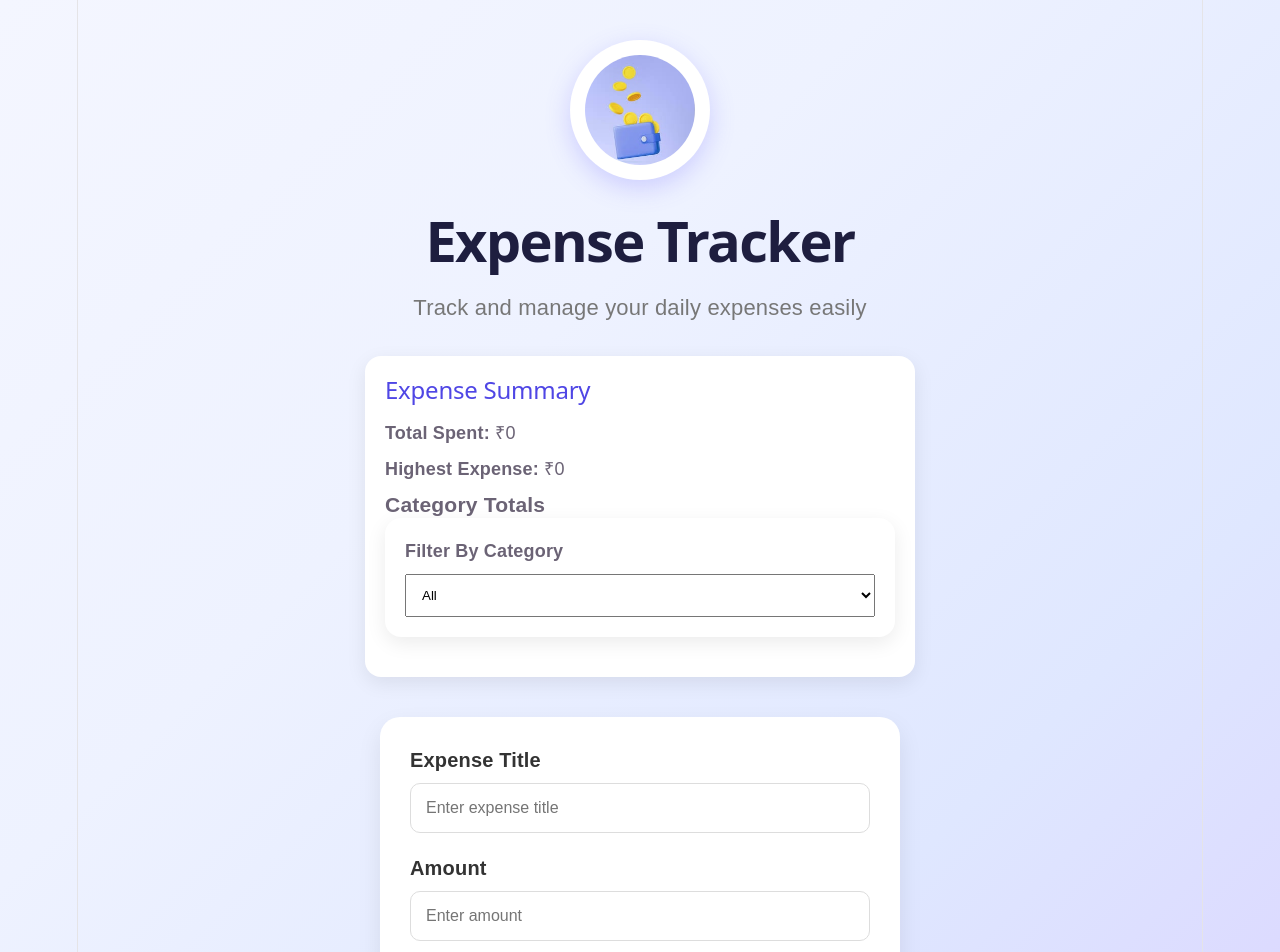
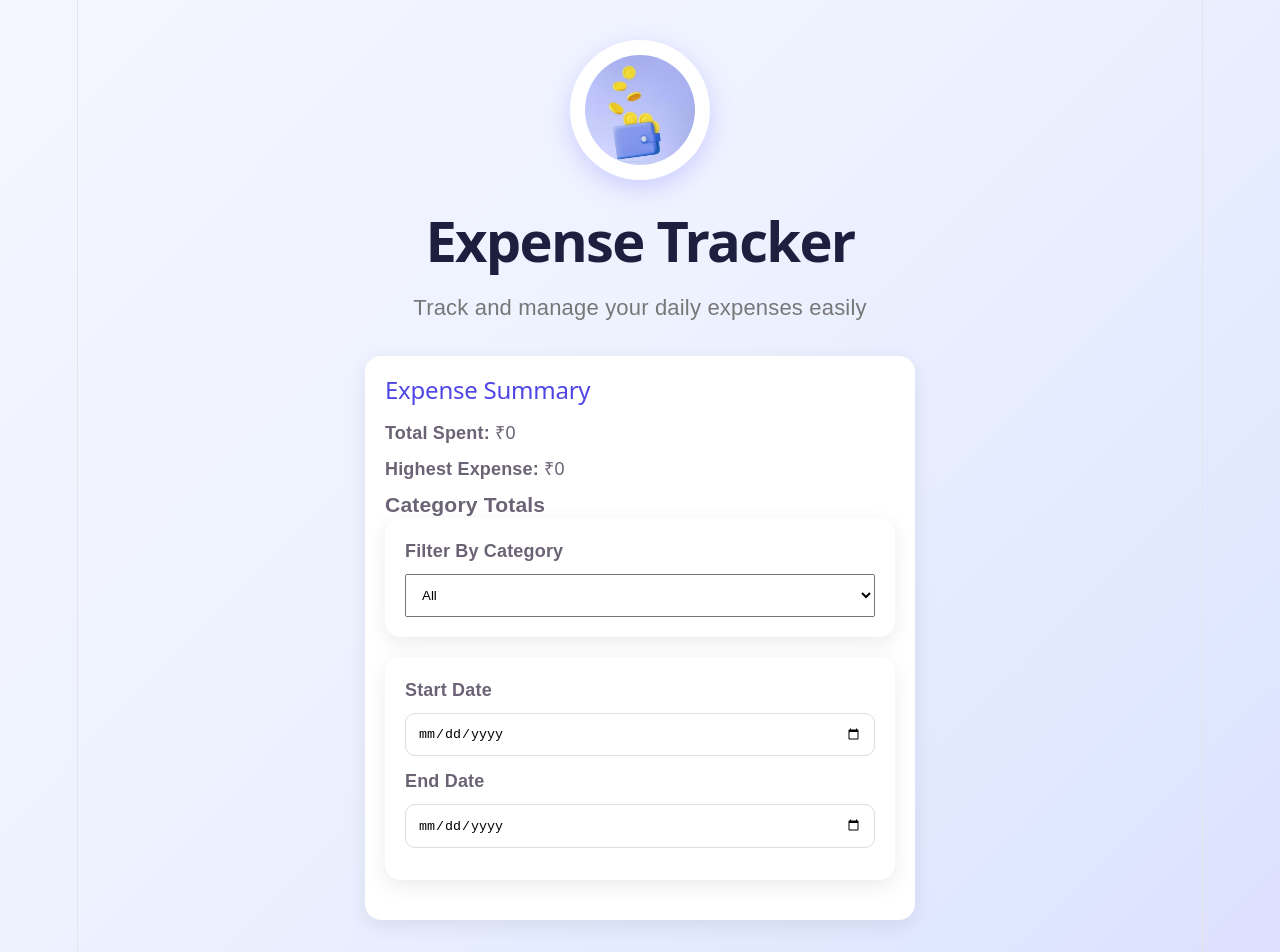
Before and after one commit to kanhatyagii/mini-expense-tracker-project, a React (Vite) app: page / in a window 1280 px wide. Shown: the top 952 px of the page. Built offline with nearby package versions, Linux system fonts and the light colour scheme.

Commit message:
Add date range filtering

```diff
--- a/src/App.css
+++ b/src/App.css
@@ -201,3 +201,10 @@ body {
   border-radius: 8px;
   cursor: pointer;
 }
+.filter-card input {
+  width: 100%;
+  padding: 12px;
+  margin-bottom: 12px;
+  border-radius: 10px;
+  border: 1px solid #ddd;
+}
--- a/src/App.jsx
+++ b/src/App.jsx
@@ -11,6 +11,8 @@ const [date, setDate] = useState("");
 const [expenses, setExpenses] = useState([]);
 const [filterCategory, setFilterCategory] = useState("All");
 const [editIndex, setEditIndex] = useState(null);
+const [startDate, setStartDate] = useState("");
+const [endDate, setEndDate] = useState("");
 const addExpense = () => {
   if (editIndex !== null) {
 
@@ -91,7 +93,29 @@ const filteredExpenses =
         (expense) =>
           expense.category === filterCategory
       );
-      const SortedExpenses = [...filteredExpenses].sort(
+const dateFilteredExpenses = filteredExpenses.filter((expense) => {
+
+  if (!startDate && !endDate) {
+    return true;
+  }
+
+  const expenseDate = new Date(expense.date);
+
+  const start = startDate ? new Date(startDate) : null;
+  const end = endDate ? new Date(endDate) : null;
+
+  if (start && expenseDate < start) {
+    return false;
+  }
+
+  if (end && expenseDate > end) {
+    return false;
+  }
+
+  return true;
+});
+
+      const SortedExpenses = [...dateFilteredExpenses].sort(
   (a, b) => new Date(b.date) - new Date(a.date)
 );
   return (
@@ -140,6 +164,25 @@ const filteredExpenses =
     <option value="Shopping">Shopping</option>
     <option value="Bills">Bills</option>
   </select>
+
+</div>
+<div className="filter-card">
+
+  <label>Start Date</label>
+
+  <input
+    type="date"
+    value={startDate}
+    onChange={(e) => setStartDate(e.target.value)}
+  />
+
+  <label>End Date</label>
+
+  <input
+    type="date"
+    value={endDate}
+    onChange={(e) => setEndDate(e.target.value)}
+  />
 
 </div>
 </div>
```
